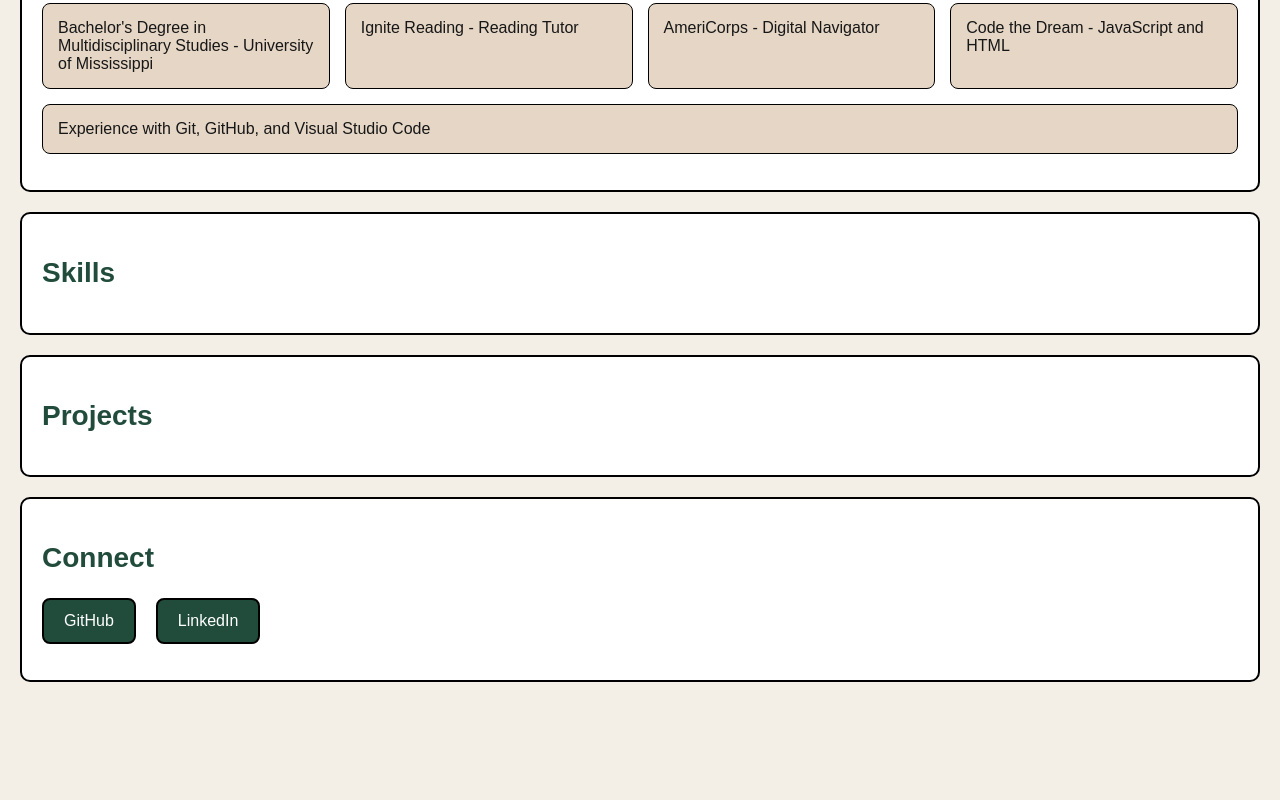
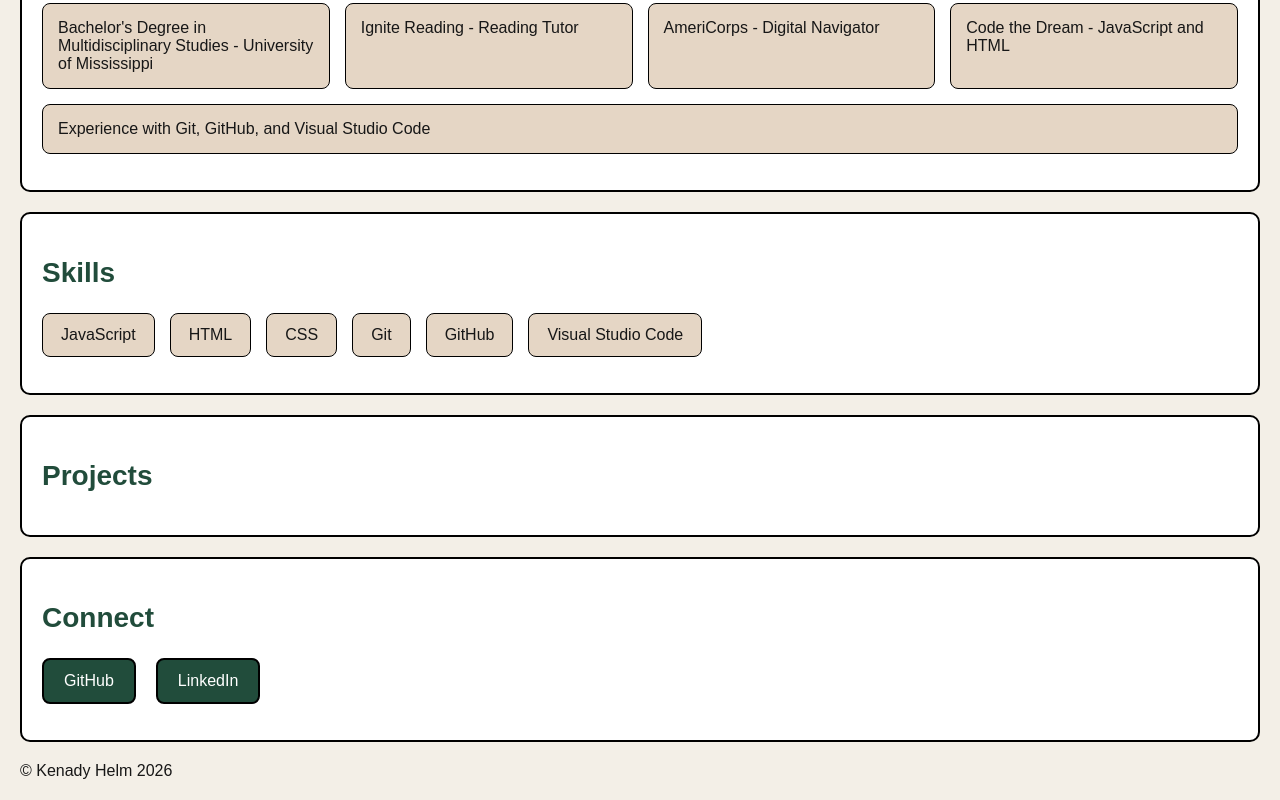
Before and after one commit to KenadyH/Kenady-Helm-JS-Intro-26.4, a plain HTML site: page index.html in a window 1280 px wide. Shown: the part 508-1308 px from the top of the page. Before the commit the page ends 1210 px from the top, so only its background shows below. Drawn offline with Linux system fonts and the light colour scheme.

Commit message:
Complete Lesson 7 JavaScript footer and skills

```diff
--- a/css/index.css
+++ b/css/index.css
@@ -87,3 +87,21 @@ section {
 #Connect a:hover {
     background-color: #8B6348;
 }
+
+
+
+/* Skills layout */
+#Skills ul {
+    display: flex;
+    flex-wrap: wrap;
+    gap: 15px;
+    padding: 0;
+    list-style: none;
+}
+
+#Skills li {
+    background-color: #E5D6C5;
+    border: 1px solid black;
+    border-radius: 8px;
+    padding: 12px 18px;
+}
--- a/index.html
+++ b/index.html
@@ -63,6 +63,7 @@
             <a href="https://www.linkedin.com/in/kenadyhelm/">LinkedIn</a>
         </li>
     </ul>
-</section>
+ </section>
+<script src="js/index.js"></script>
 </body>
 </html>
--- /dev/null
+++ b/js/index.js
@@ -0,0 +1,36 @@
+
+const body = document.querySelector("body");
+
+const newFooter = document.createElement("footer");
+body.appendChild(newFooter);
+
+const today = new Date();
+const thisYear = today.getFullYear();
+
+const footer = document.querySelector("footer");
+
+const copyright = document.createElement("p");
+copyright.innerHTML = `© Kenady Helm ${thisYear}`;
+
+footer.appendChild(copyright);
+console.log("JavaScript is working!");
+
+
+const skills = [
+    "JavaScript",
+    "HTML",
+    "CSS",
+    "Git",
+    "GitHub",
+    "Visual Studio Code"
+];
+
+const skillsSection = document.getElementById("Skills");
+
+const skillsList = skillsSection.querySelector("ul");
+
+for (let i = 0; i < skills.length; i++) {
+    const skill = document.createElement("li");
+    skill.innerText = skills[i];
+    skillsList.appendChild(skill);
+}
```
